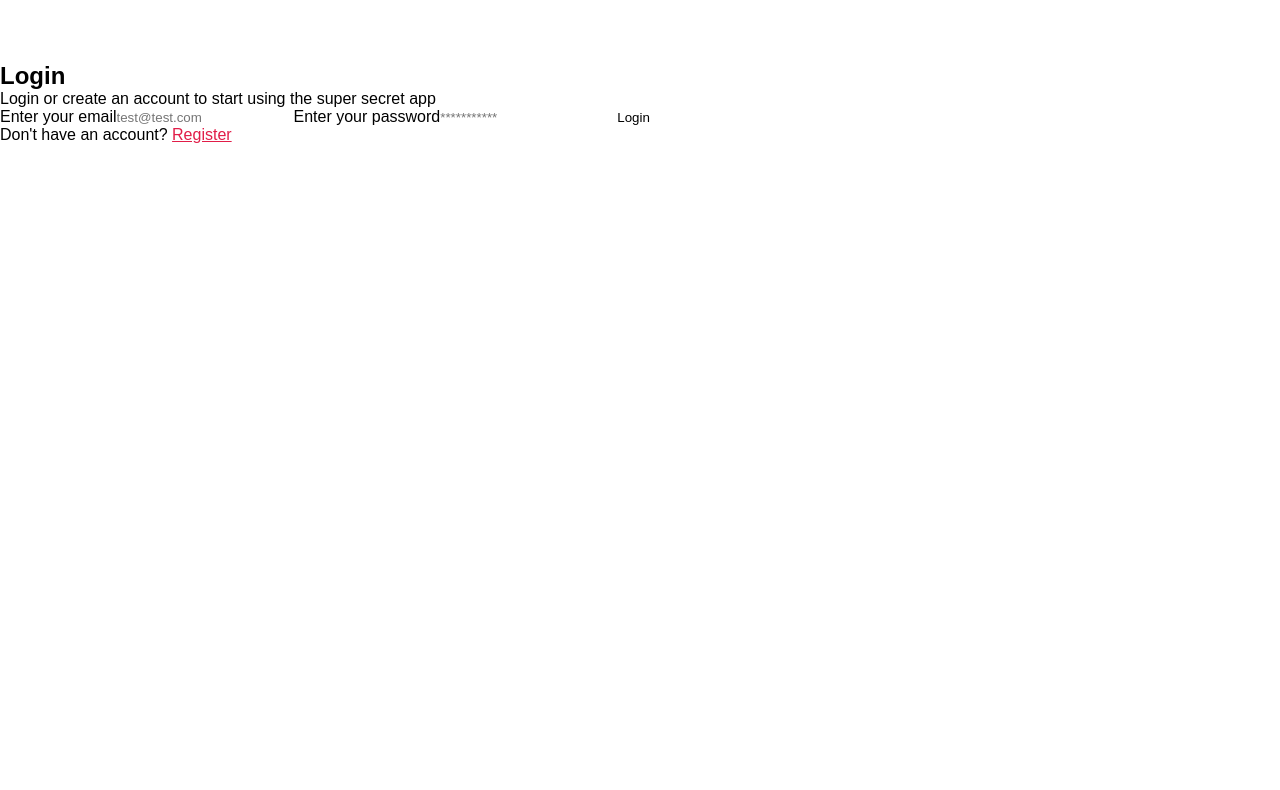
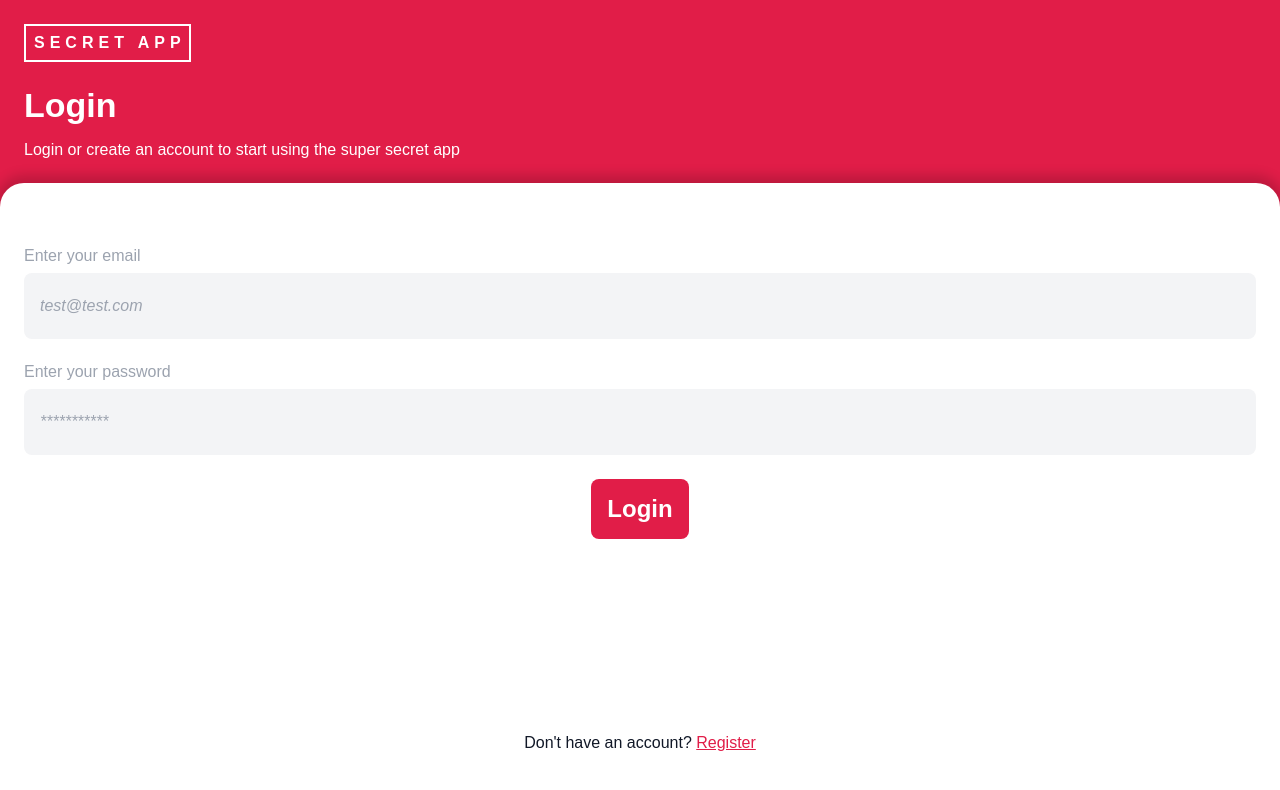
Before and after one commit to drummer-Yurii/stytch-password, a Vue app: page /login in a window 1280 px wide. Shown: the top 790 px of the page. Built offline with nearby package versions, Linux system fonts and the light colour scheme.

Commit message:
styling login page

```diff
--- a/src/views/LoginView.vue
+++ b/src/views/LoginView.vue
@@ -32,3 +32,96 @@
         </footer>
     </main>
 </template>
+
+<style scoped>
+main {
+    display: flex;
+    flex-direction: column;
+    align-items: flex-start;
+    justify-content: flex-start;
+    height: 100vh;
+    background-color: var(--primary);
+    color: #FFF;
+}
+
+header {
+    padding: 1.5rem;
+}
+
+footer {
+    background-color: #FFF;
+    width: 100%;
+    color: var(--dark);
+    text-align: center;
+    padding: 1.5rem;
+    padding-bottom: 3rem;
+}
+
+h2 {
+    font-size: 2.125rem;
+    margin-bottom: 1rem;
+}
+
+h2 ~ p {
+    font-weight: 500;
+    font-size: 1rem;
+}
+
+form {
+    flex: 1 1 0%;
+    display: block;
+    border-radius: 1.5rem 1.5rem 0 0;
+    background-color: #FFF;
+    box-shadow: 0px -4px 12px 4px rgba(0, 0, 0, 0.16);
+    color: var(--dark);
+    padding: 4rem 1.5rem;
+    width: 100%;
+}
+
+label {
+    display: block;
+    margin-bottom: 1.5rem;
+}
+
+label span {
+    display: block;
+    color: var(--gray);
+    font-size: 1rem;
+    font-weight: 500;
+    margin-bottom: 0.5rem;
+}
+
+input:not([type='submit']) {
+    display: block;
+    width: 100%;
+    border-radius: 0.5rem;
+    padding: 1.5rem 1rem;
+    font-size: 1rem;
+    font-weight: 500;
+    color: var(--dark);
+    background-color: var(--light);
+}
+
+input:not([type='submit'])::placeholder {
+    color: var(--gray);
+    font-style: italic;
+}
+
+input[type='submit'] {
+    display: block;
+    width: fit-content;
+    margin: 0 auto;
+    font-size: 1.5rem;
+    font-weight: 700;
+    color: #FFF;
+    background-color: var(--primary);
+    padding: 1rem;
+    border-radius: 0.5rem;
+    cursor: pointer;
+    transition: 0.2s ease;
+}
+
+input[type='submit']:hover {
+    background-color: var(--primary-dark);
+}
+</style>
```
